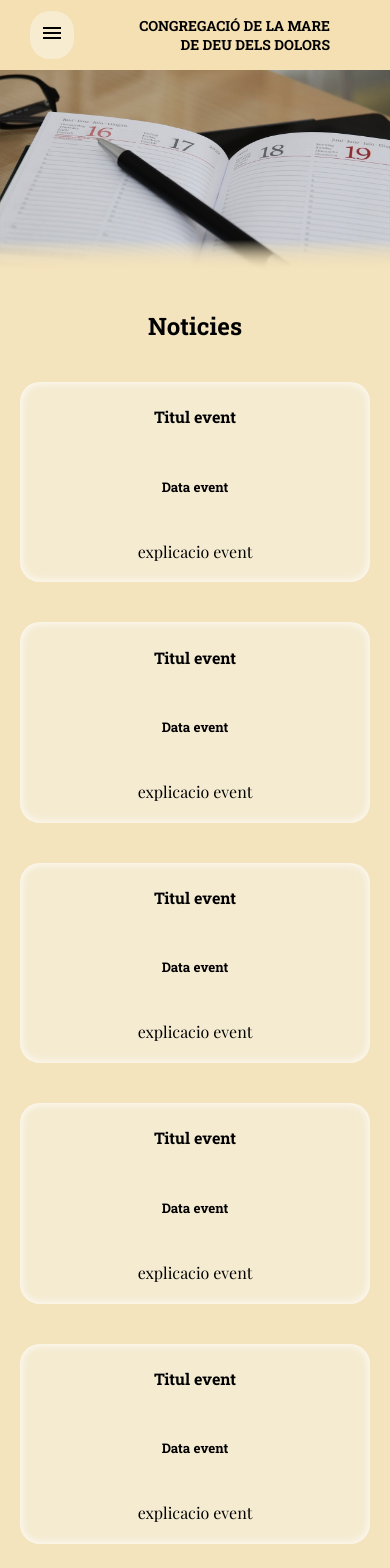
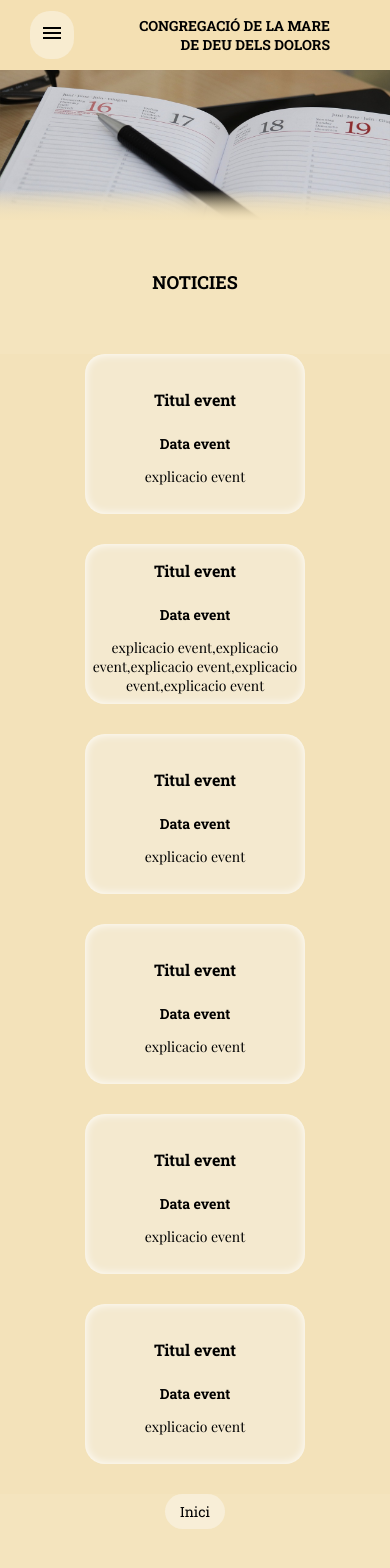
Before and after one commit to danicampdelacreu/congregacio_vic, a React (Create React App) app: page /noticias in a window 390 px wide. Shown: the top 1568 px of the page. Built offline with nearby package versions, Linux system fonts and the light colour scheme; a web font is replaced by a local one.

Commit message:
css processor, historia, noticies, size movil & tablet

```diff
--- a/src/routes/galeria/Galeria.css
+++ b/src/routes/galeria/Galeria.css
@@ -1,5 +1,5 @@
 /* Tamaño movil*/
-@media (max-width: 650px) {
+@media (max-width: 550px) {
     .galeriaGeneral {
         justify-content: center;
         align-items: center;
@@ -7,12 +7,19 @@
         background-color: rgba(244, 227, 187, 0.944);
     }
 
+    .galeriaExpli h2 {
+        font-size: 18px;
+        margin: 40px;
+        margin-bottom: 60px;
+    }
+
     .carpetaFotos {
         width: auto;
         margin: 10px;
         display: flex;
         flex-wrap: wrap;
-        justify-content: space-around;
+        justify-content: space-between;
+        margin:1px
     }
 
     .gfoto1,
@@ -23,27 +30,26 @@
     .gfoto6 {
         width: 160px;
         height: 160px;
-        margin-bottom: 40px;
+        margin: 0 auto 30px;
         background-color: rgba(245, 245, 245, 0.34);
         border-radius: 20px;
         display: flex;
         flex-direction: column;
         justify-content: center;
         align-items: center;
-        text-align: justify;
         line-height: 1.8;
         box-sizing: border-box;
         box-shadow: inset 0 0 10px white;
     }
 
     .galeriaFoto {
-        height: 200px;
+        height: 150px;
         width: 100%;
         display: flex;
         align-items: center;
         justify-content: center;
         text-align: center;
-        margin-bottom: 30px;
+        margin-bottom: 50px;
         background-image: url('../../assets/img/GaleriaIn.jpg');
         background-size: cover;
         background-position: center;
@@ -76,8 +82,8 @@
         color: black;
         text-decoration: none;
         transition: background-color 0.3s, color 0.3s, transform 0.3s;
-        width: 70px;
-        font-size: 16px;
+        width: 60px;
+        font-size: 14px;
         text-align: center;
         line-height: 35px;
         border-radius: 20px 20px;
@@ -96,7 +102,7 @@
 }
 
 /* Tamaño Tablet Vertical*/
-@media (min-width: 650px) and (max-width: 768px) {
+@media (min-width: 550px) and (max-width: 768px) {
     .galeriaGeneral {
         justify-content: center;
         align-items: center;
--- a/src/routes/galeria/Galeria.jsx
+++ /dev/null
@@ -1,51 +0,0 @@
-import { Link } from 'react-router-dom';
-
-import "./Galeria.css"
-
-export default function Galeria() {
-
-    const returnClick = () => {
-        window.scrollTo(0, 0);
-    };
-
-    return (
-        <div className='galeriaGeneral'>
-
-            <div className='galeriaFoto'></div>
-
-            <div className='galeriaExpli'>
-                <h2>2015</h2>
-
-                <div className='carpetaFotos'>
-                    <div className='gfoto1'>
-                        <h3>Foto 1</h3>
-                    </div>
-                    <div className='gfoto2'>
-                        <h3>Foto 2</h3>
-                    </div>
-                    <div className='gfoto3'>
-                        <h3>Foto 3</h3>
-                    </div>
-                    <div className='gfoto4'>
-                        <h3>foto 4</h3>
-                    </div>
-                    <div className='gfoto5'>
-                        <h3>Foto 5</h3>
-                    </div>
-                    <div className='gfoto6'>
-                        <h3>Foto 6</h3>
-                    </div>
-
-                </div>
-
-            </div>
-
-            <div className="galeriaReturn">
-                <Link to="/" onClick={returnClick}>
-                    Inici
-                </Link>
-            </div>
-
-        </div>
-    );
-};
--- a/src/routes/historia/Historia.css
+++ b/src/routes/historia/Historia.css
@@ -1,5 +1,5 @@
 /* Tamaño movil*/
-@media (max-width: 650px) {
+@media (max-width: 550px) {
     .historiaGeneral {
         justify-content: center;
         align-items: center;
@@ -8,15 +8,15 @@
     }
 
     .historiaFoto {
-        height: 200px;
+        height: 150px;
         width: 100%;
         display: flex;
         align-items: center;
         justify-content: center;
         text-align: center;
         background-image: url('../../assets/img/HistoriaIn.jpg');
+        background-size: 120px;
         background-size: cover;
-        background-position: center;
         background-position: center;
         position: relative;
         overflow: hidden;
@@ -46,11 +46,12 @@
         text-align: justify;
         line-height: 1.8;
         box-sizing: border-box;
-        padding-left: 50px;
-        padding-right: 50px;
+        padding: 50px;
+        font-size: 14px;
     }
 
     .historiaExpli h2 {
+        font-size: 18px;
         margin: 40px;
     }
 
@@ -60,8 +61,8 @@
         color: black;
         text-decoration: none;
         transition: background-color 0.3s, color 0.3s, transform 0.3s;
-        width: 70px;
-        font-size: 16px;
+        width: 60px;
+        font-size: 14px;
         text-align: center;
         line-height: 35px;
         border-radius: 20px 20px;
@@ -80,7 +81,7 @@
 }
 
 /* Tamaño Tablet Vertical*/
-@media (min-width: 650px) and (max-width: 768px) {
+@media (min-width: 550px) and (max-width: 768px) {
     .historiaGeneral {
         justify-content: center;
         align-items: center;
@@ -89,15 +90,15 @@
     }
 
     .historiaFoto {
-        height: 200px;
+        height: 150px;
         width: 100%;
         display: flex;
         align-items: center;
         justify-content: center;
         text-align: center;
         background-image: url('../../assets/img/HistoriaIn.jpg');
+        background-size: 120px;
         background-size: cover;
-        background-position: center;
         background-position: center;
         position: relative;
         overflow: hidden;
@@ -127,11 +128,12 @@
         text-align: justify;
         line-height: 1.8;
         box-sizing: border-box;
-        padding-left: 50px;
-        padding-right: 50px;
+        padding: 50px;
+        font-size: 16px;
     }
 
     .historiaExpli h2 {
+        font-size: 20px;
         margin: 40px;
     }
 
--- a/src/routes/historia/Historia.jsx
+++ b/src/routes/historia/Historia.jsx
@@ -14,7 +14,7 @@ export default function Historia() {
             <div className='historiaFoto'></div>
 
             <div className='historiaExpli'>
-                <h2>Historia</h2>
+                <h2>HISTORIA</h2>
                 <p>Tot i que anteriorment ja existia una capella amb aquesta advocació a l’església de la Pietat. La història de la Venerable Congregació de la Marededéu dels Dolors de Vic es remunta al 21 d’abril de 1689, gràcies al Dr. Francesc Garrigó. Els inicis no van ser en aquesta casa que tots coneixem avui, sinó en un oratori particular del canonge Ramis, a l’hospital de la Santa Creu. No serà fins el 18 de setembre de 1724 que s’iniciaran les obres de construcció de l’actual església, que s’allargaran fins el 12 de setembre de 1728. Gràcies, en aquesta ocasió, a la intervenció del canonge Esteve Ferrer.</p>
                 <p>El segle XVIII serà un moment de gran importància per a la nostra Congregació, ja que, no només haurà aixecat una església, sinó que també es faran altres grans aportacions històriques. Per una banda, el 1750 s’instaurà l’acte penitencial més números i important de la Setmana Santa vigatana, la Processó dels Armats. Aquesta processó, a partir de 1760, ja podrà treure al carrer la imatge de la Verge Dolorosa que tothom coneix i que serà esculpida al taller vigatà dels Real.</p>
                 <p>Des d’un inici i malgrat la seva llegenda negra, la Congregació ha estat un espai de trobada del poble en tot el seu espectre social, persones riques i persones pobres s’han reunit de tu a tu. Amb una vestimenta de treball, que els iguala a tots, com és la vesta negra. I més enllà d’aquest fet, una altra marca important d’aquesta Congregació mariana, ha estat el fet de tenir un espai per a les dones i regit per aquestes. Que és la institució de les Sagristanes.</p>
--- a/src/routes/noticias/Noticias.css
+++ b/src/routes/noticias/Noticias.css
@@ -1,5 +1,5 @@
 /* Tamaño movil*/
-@media (max-width: 650px) {
+@media (max-width: 550px) {
     .noticiasGeneral {
         justify-content: center;
         align-items: center;
@@ -7,8 +7,30 @@
         background-color: rgba(244, 227, 187, 0.944);
     }
 
-    .noticiasExpli h2{
+    .noticiasExpli {
+        display: flex;
+        flex-wrap: wrap;
+        justify-content: space-between;
+        background-color: rgba(244, 227, 187, 0.944);
+    }
+
+    .noticiasExpli  {
+        font-size: 14px;
+    }
+
+    .noticiasExpli h4{
+        font-size: 16px;
+        margin-bottom: 0px;
+    }
+    .noticiasExpli h5{
+        font-size: 14px;
+        margin-bottom: 0px;
+    }
+
+    .noticiasTitul h2{
+        font-size: 18px;
         margin: 40px;
+        margin-bottom: 60px;
     }
 
     .evento1,
@@ -17,7 +39,116 @@
     .evento4,
     .evento5,
     .evento6 {
-        width: 350px;
+        width: 220px;
+        height: 160px;
+        margin: 0 auto 30px;
+        background-color: rgba(245, 245, 245, 0.34);
+        border-radius: 20px;
+        display: flex;
+        flex-direction: column;
+        justify-content: center;
+        align-items: center;
+        text-align: center;
+        box-sizing: border-box;
+        box-shadow: inset 0 0 10px white;
+    }
+
+    .noticiasFoto {
+        height: 150px;
+        width: 100%;
+        display: flex;
+        align-items: center;
+        justify-content: center;
+        text-align: center;
+        margin-bottom: 50px;
+        background-image: url('../../assets/img/NoticiesIn.jpg');
+        background-size: cover;
+        background-position: center;
+        position: relative;
+        overflow: hidden;
+    }
+
+    .noticiasFoto::after,
+    .noticiasFoto::before {
+        content: "";
+        position: absolute;
+        bottom: 0;
+        left: 0;
+        width: 100%;
+        height: 30px;
+        background-image: linear-gradient(to bottom, rgba(255, 255, 255, 0), rgba(244, 227, 187, 0.944));
+    }
+
+    .noticiasReturn a {
+        display: inline-block;
+        background-color:rgba(252, 252, 252, 0.398);
+        color: black;
+        text-decoration: none;
+        transition: background-color 0.3s, color 0.3s, transform 0.3s;
+        width: 60px;
+        font-size: 14px;
+        text-align: center;
+        line-height: 35px;
+        border-radius: 20px 20px;
+        margin-bottom: 40px;
+    }
+
+    .noticiasReturn a:hover {
+        height: 34px;
+        width: 70px;
+        background-color: white;
+        color: black;
+        transform: scale(1.1);
+        border-radius: 20px 20px;
+        box-shadow: 0 8px 10px black;
+    }
+}
+
+
+/* Tamaño Tablet Vertical*/
+@media (min-width: 550px) and (max-width: 768px) {
+    .noticiasGeneral {
+        justify-content: center;
+        align-items: center;
+        text-align: center;
+        background-color: rgba(244, 227, 187, 0.944);
+    }
+
+    .noticiasExpli {
+        display: flex;
+        flex-wrap: wrap;
+        justify-content: space-between;
+        background-color: rgba(244, 227, 187, 0.944);
+    }
+
+    .noticiasExpli  {
+        font-size: 16px;
+    }
+
+    .noticiasExpli h4{
+        font-size: 18px;
+        margin-bottom: 0px;
+    }
+
+    .noticiasExpli h5{
+        font-size: 16px;
+        margin-bottom: 0px;
+    }
+
+    .noticiasTitul h2{
+        font-size: 20px;
+        margin: 40px;
+        margin-bottom: 60px;
+    }
+
+    .evento1,
+    .evento2,
+    .evento3,
+    .evento4,
+    .evento5,
+    .evento6 {
+        width: 260px;
+        height: 180px;
         margin: 0 auto 40px;
         background-color: rgba(245, 245, 245, 0.34);
         border-radius: 20px;
@@ -25,20 +156,19 @@
         flex-direction: column;
         justify-content: center;
         align-items: center;
-        text-align: justify;
-        line-height: 1.8;
+        text-align: center;
         box-sizing: border-box;
         box-shadow: inset 0 0 10px white;
     }
 
     .noticiasFoto {
-        height: 200px;
+        height: 150px;
         width: 100%;
         display: flex;
         align-items: center;
         justify-content: center;
         text-align: center;
-        margin-bottom: 30px;
+        margin-bottom: 50px;
         background-image: url('../../assets/img/NoticiesIn.jpg');
         background-size: cover;
         background-position: center;
@@ -64,93 +194,7 @@
         color: black;
         text-decoration: none;
         transition: background-color 0.3s, color 0.3s, transform 0.3s;
-        width: 70px;
-        font-size: 16px;
-        text-align: center;
-        line-height: 35px;
-        border-radius: 20px 20px;
-        margin-bottom: 40px;
-    }
-
-    .noticiasReturn a:hover {
-        height: 34px;
-        width: 70px;
-        background-color: white;
-        color: black;
-        transform: scale(1.1);
-        border-radius: 20px 20px;
-        box-shadow: 0 8px 10px black;
-    }
-}
-
-
-/* Tamaño Tablet Vertical*/
-@media (min-width: 650px) and (max-width: 768px) {
-    .noticiasGeneral {
-        justify-content: center;
-        align-items: center;
-        text-align: center;
-        background-color: rgba(244, 227, 187, 0.944);
-    }
-
-    .noticiasExpli h2{
-        margin: 40px;
-    }
-
-    .evento1,
-    .evento2,
-    .evento3,
-    .evento4,
-    .evento5,
-    .evento6 {
-        width: 350px;
-        margin: 0 auto 40px;
-        background-color: rgba(245, 245, 245, 0.34);
-        border-radius: 20px;
-        display: flex;
-        flex-direction: column;
-        justify-content: center;
-        align-items: center;
-        text-align: justify;
-        line-height: 1.8;
-        box-sizing: border-box;
-        box-shadow: inset 0 0 10px white;
-    }
-
-    .noticiasFoto {
-        height: 200px;
-        width: 100%;
-        display: flex;
-        align-items: center;
-        justify-content: center;
-        text-align: center;
-        margin-bottom: 30px;
-        background-image: url('../../assets/img/NoticiesIn.jpg');
-        background-size: cover;
-        background-position: center;
-        background-position: center;
-        position: relative;
-        overflow: hidden;
-    }
-
-    .noticiasFoto::after,
-    .noticiasFoto::before {
-        content: "";
-        position: absolute;
-        bottom: 0;
-        left: 0;
-        width: 100%;
-        height: 30px;
-        background-image: linear-gradient(to bottom, rgba(255, 255, 255, 0), rgba(244, 227, 187, 0.944));
-    }
-
-    .noticiasReturn a {
-        display: inline-block;
-        background-color:rgba(252, 252, 252, 0.398);
-        color: black;
-        text-decoration: none;
-        transition: background-color 0.3s, color 0.3s, transform 0.3s;
-        width: 70px;
+        width: 60px;
         font-size: 16px;
         text-align: center;
         line-height: 35px;
--- a/src/routes/noticias/Noticias.jsx
+++ b/src/routes/noticias/Noticias.jsx
@@ -11,9 +11,11 @@ export default function Noticias() {
         <div className='noticiasGeneral'>
 
             <div className='noticiasFoto'></div>
+            <div className='noticiasTitul'>
+                <h2>NOTICIES</h2>
+            </div>
+            <div className='noticiasExpli'>
 
-            <div className='noticiasExpli'>
-                <h2>Noticies</h2>
                 <div className='evento1'>
                     <h4>Titul event</h4>
                     <h5>Data event</h5>
@@ -22,7 +24,7 @@ export default function Noticias() {
                 <div className='evento2'>
                     <h4>Titul event</h4>
                     <h5>Data event</h5>
-                    <p>explicacio event</p>
+                    <p>explicacio event,explicacio event,explicacio event,explicacio event,explicacio event</p>
                 </div>
                 <div className='evento3'>
                     <h4>Titul event</h4>
```
